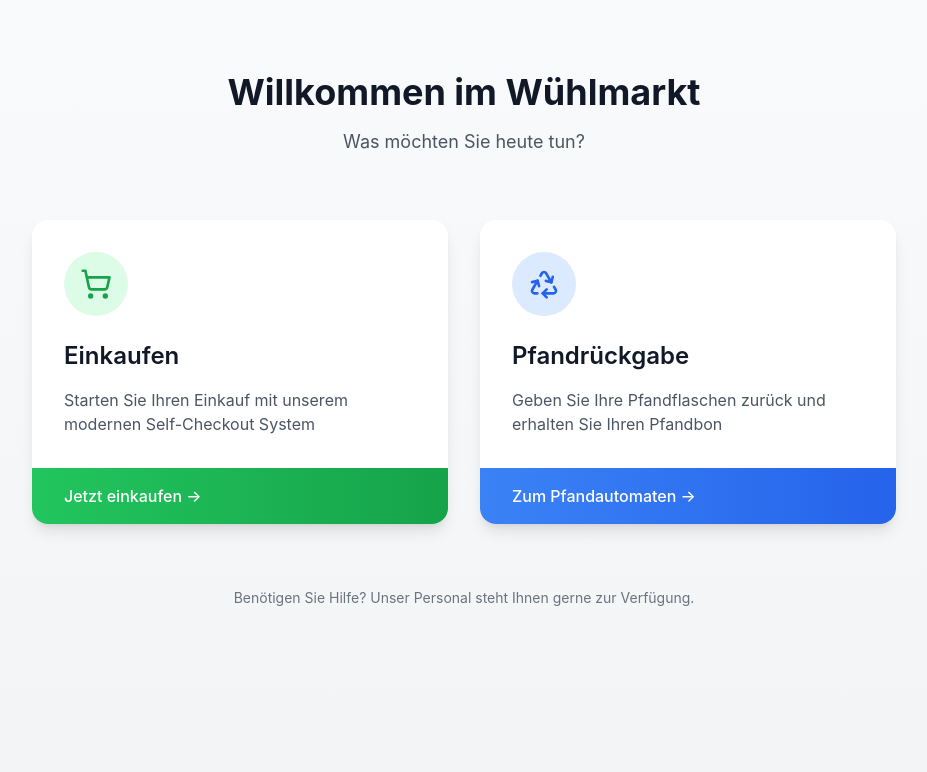
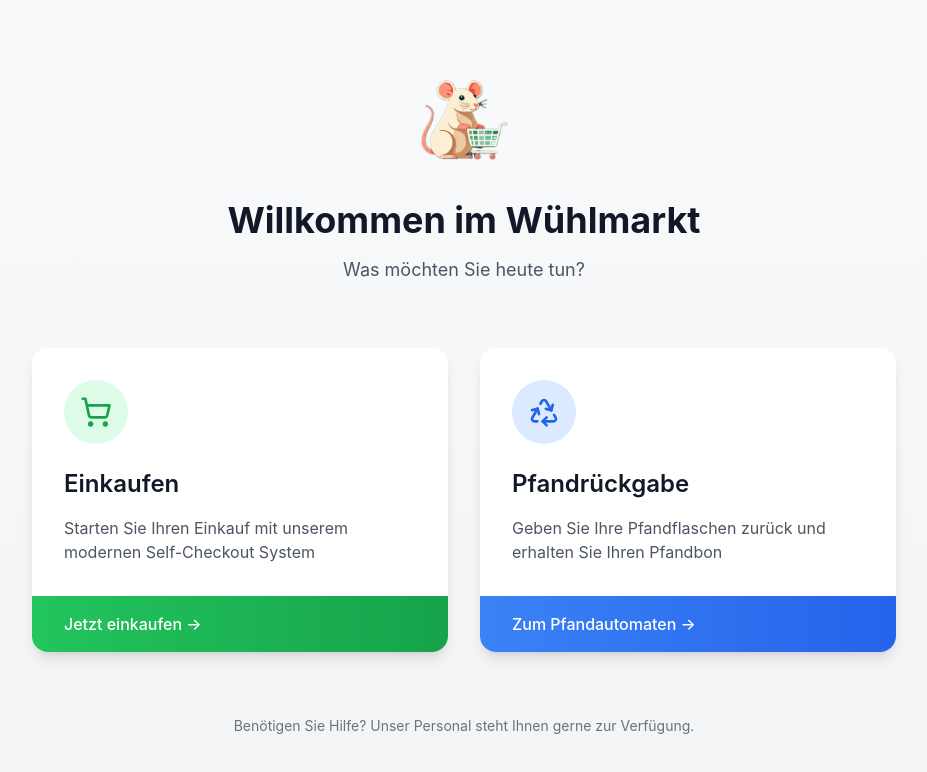
Before and after one commit to SE-2-Wuhler/cash-register-system-frontend, a React (Create React App) app: page / in a window 1280 px wide. Shown: the top 772 px of the page, without its empty margins (176-1103 px from the left). Built offline with nearby package versions, Linux system fonts and the light colour scheme.

Commit message:
Füge Logo zur Startseite hinzu; passe Abstände und Stile in Pledge- und Pay-Komponenten an

```diff
--- a/src/views/Home.js
+++ b/src/views/Home.js
@@ -8,6 +8,11 @@ const HomePage = () => {
   return (
     <div className="min-h-screen bg-gradient-to-b from-gray-50 to-gray-100 p-6">
       <div className="max-w-4xl mx-auto pt-12">
+        {/* Logo hinzufügen */}
+        <div className="text-center mb-8"> {/* Abstand nach unten angepasst */}
+          <img src={process.env.PUBLIC_URL + "/favicon.png"} alt="Wühlmarkt Logo" className="h-24 mx-auto" /> {/* Höhe und Zentrierung */}
+        </div>
+
         <div className="text-center mb-16">
           <h1 className="text-4xl font-bold text-gray-900 mb-4">Willkommen im Wühlmarkt</h1>
           <p className="text-lg text-gray-600">Was möchten Sie heute tun?</p>
--- a/src/views/pledge/Pledge.js
+++ b/src/views/pledge/Pledge.js
@@ -144,8 +144,8 @@ const Pledge = () => {
                 </div>
             )}
 
-            <div className="max-w-2xl mx-auto mt-16">
-                <div className="bg-white rounded-lg shadow-lg flex flex-col h-[calc(100vh-8rem)]">
+            <div className="max-w-2xl rounded-lg mx-auto mt-16">
+                <div className="bg-white rounded-lg p-1 shadow-lg flex flex-col h-[calc(100vh-8rem)]">
                     {/* Header */}
                     <div className="p-6 border-b">
                         <h2 className="text-2xl font-bold">Pfandrückgabe</h2>
--- a/src/views/sco/pay/Pay.js
+++ b/src/views/sco/pay/Pay.js
@@ -132,7 +132,7 @@ function Pay() {
           </div>
 
           <div className="border-t border-gray-200 pt-8 text-center text-sm text-gray-500">
-            Durch Klicken auf "Mit PayPal bezahlen" oder "Barzahlung" stimmen Sie unseren <a href="#" className="text-green-600 underline">Nutzungsbedingungen</a> und <a href="#" className="text-green-600">Datenschutzbestimmungen</a> zu.
+            Durch Klicken auf "Mit PayPal bezahlen" oder "Barzahlung" stimmen Sie unseren <a href="#" className="text-green-600">Nutzungsbedingungen</a> und <a href="#" className="text-green-600">Datenschutzbestimmungen</a> zu.
           </div>
         </div>
       </div>
```
